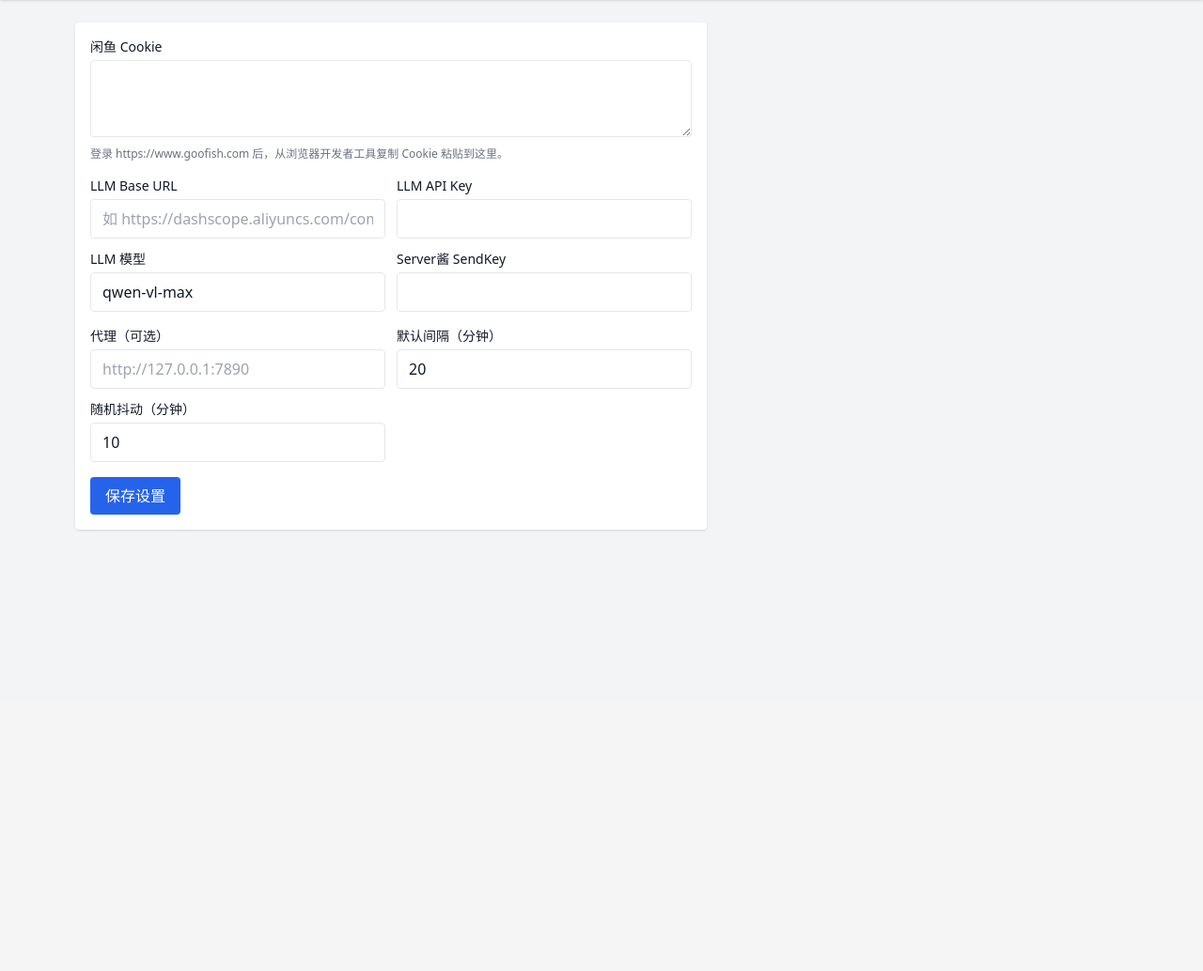
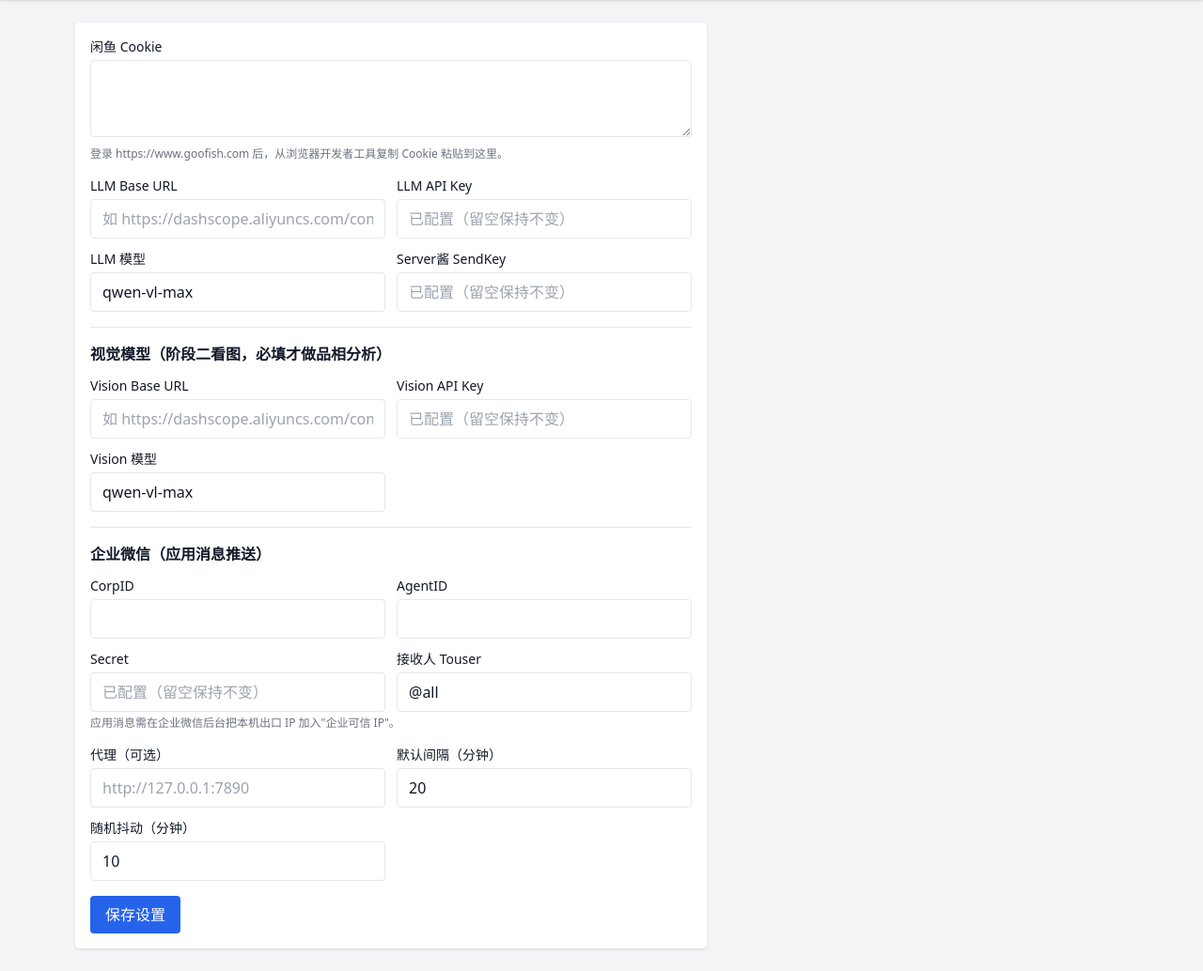
Before and after one commit to Comui520/second-eye, a FastAPI app: page /settings in a window 1280 px wide. Shown: the part 52-1086 px from the top of the page at 94% size. Before the commit the page ends 617 px from the top, so only its background shows below. Run offline with FastAPI, Linux system fonts and the light colour scheme; some libraries are stand-ins or nearby versions.

Commit message:
feat: 视觉模型与企业微信配置项 + 密钥留空保持原值

```diff
--- a/goodprice/web/templates/settings.html
+++ b/goodprice/web/templates/settings.html
@@ -11,11 +11,36 @@
     <div><label class="block text-sm font-medium mb-1">LLM Base URL</label>
       <input name="llm_base_url" class="w-full border rounded px-3 py-2" value="{{ settings.llm_base_url }}" placeholder="如 https://dashscope.aliyuncs.com/compatible-mode/v1"></div>
     <div><label class="block text-sm font-medium mb-1">LLM API Key</label>
-      <input name="llm_api_key" type="password" class="w-full border rounded px-3 py-2" value="{{ settings.llm_api_key }}"></div>
+      <input name="llm_api_key" type="password" class="w-full border rounded px-3 py-2" value="" placeholder="已配置（留空保持不变）"></div>
     <div><label class="block text-sm font-medium mb-1">LLM 模型</label>
       <input name="llm_model" class="w-full border rounded px-3 py-2" value="{{ settings.llm_model }}"></div>
     <div><label class="block text-sm font-medium mb-1">Server酱 SendKey</label>
-      <input name="serverchan_sendkey" type="password" class="w-full border rounded px-3 py-2" value="{{ settings.serverchan_sendkey }}"></div>
+      <input name="serverchan_sendkey" type="password" class="w-full border rounded px-3 py-2" value="" placeholder="已配置（留空保持不变）"></div>
+  </div>
+  <div class="border-t pt-4">
+    <h3 class="text-md font-semibold mb-3">视觉模型（阶段二看图，必填才做品相分析）</h3>
+    <div class="grid grid-cols-2 gap-3">
+      <div><label class="block text-sm font-medium mb-1">Vision Base URL</label>
+        <input name="vision_base_url" class="w-full border rounded px-3 py-2" value="{{ settings.vision_base_url }}" placeholder="如 https://dashscope.aliyuncs.com/compatible-mode/v1"></div>
+      <div><label class="block text-sm font-medium mb-1">Vision API Key</label>
+        <input name="vision_api_key" type="password" class="w-full border rounded px-3 py-2" value="" placeholder="已配置（留空保持不变）"></div>
+      <div><label class="block text-sm font-medium mb-1">Vision 模型</label>
+        <input name="vision_model" class="w-full border rounded px-3 py-2" value="{{ settings.vision_model }}" placeholder="如 qwen-vl-max / glm-4v-flash"></div>
+    </div>
+  </div>
+  <div class="border-t pt-4">
+    <h3 class="text-md font-semibold mb-3">企业微信（应用消息推送）</h3>
+    <div class="grid grid-cols-2 gap-3">
+      <div><label class="block text-sm font-medium mb-1">CorpID</label>
+        <input name="wecom_corpid" class="w-full border rounded px-3 py-2" value="{{ settings.wecom_corpid }}"></div>
+      <div><label class="block text-sm font-medium mb-1">AgentID</label>
+        <input name="wecom_agentid" class="w-full border rounded px-3 py-2" value="{{ settings.wecom_agentid }}"></div>
+      <div><label class="block text-sm font-medium mb-1">Secret</label>
+        <input name="wecom_secret" type="password" class="w-full border rounded px-3 py-2" value="" placeholder="已配置（留空保持不变）"></div>
+      <div><label class="block text-sm font-medium mb-1">接收人 Touser</label>
+        <input name="wecom_touser" class="w-full border rounded px-3 py-2" value="{{ settings.wecom_touser }}" placeholder="@all 或成员 userid"></div>
+    </div>
+    <p class="text-xs text-gray-500 mt-1">应用消息需在企业微信后台把本机出口 IP 加入"企业可信 IP"。</p>
   </div>
   <div class="grid grid-cols-2 gap-3">
     <div><label class="block text-sm font-medium mb-1">代理（可选）</label>
```
Also changed, not shown: goodprice/config.py (+7 -0 lines), goodprice/services/settings_service.py (+7 -0 lines), goodprice/web/routes.py (+28 -12 lines), tests/test_api.py (+38 -10 lines), tests/test_config.py (+16 -0 lines), tests/test_settings_service.py (+9 -0 lines), 1 other file.
